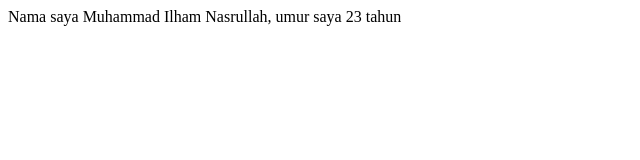
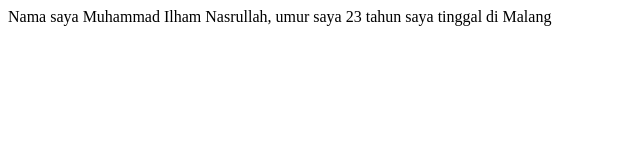
Before and after one commit to ilhamnasrullah/belajar-git, a plain HTML site: page index.html in a window 1280 px wide. Shown: the whole page, without its empty margins (0-640 px from the left). Drawn offline with Linux system fonts and the light colour scheme.

Commit message:
tempat tinggal

```diff
--- a/index.html
+++ b/index.html
@@ -6,5 +6,7 @@
 </head>
 <body>
     Nama saya Muhammad Ilham Nasrullah, umur saya 23 tahun
+
+    saya tinggal di Malang
 </body>
 </html>
```
